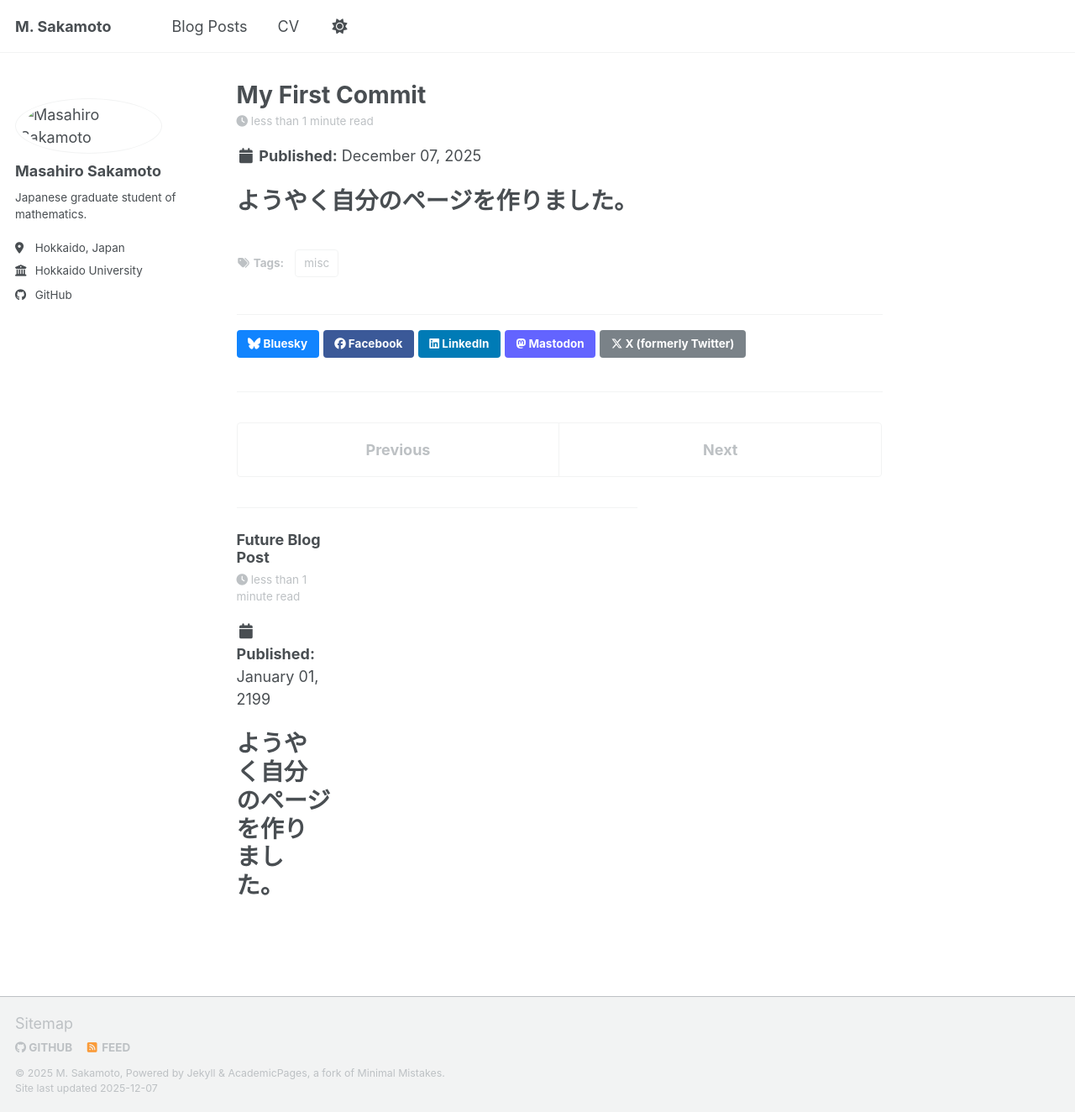
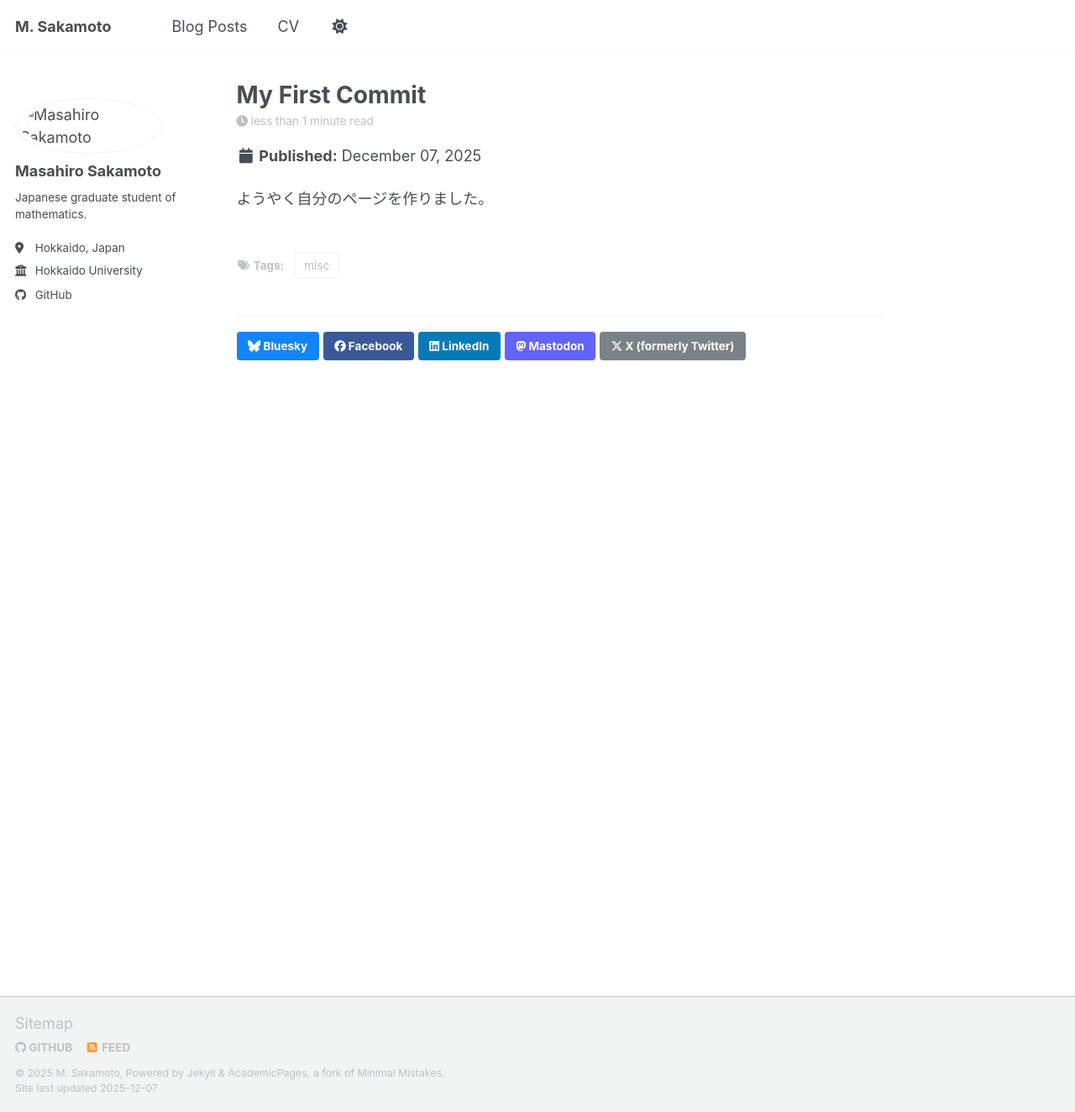
Before and after one commit to masa-moto/masa-moto.github.io, a Jekyll site: the page built from _posts/2025-12-07-first-commit.md, in a window 1280 px wide and 1324 px high. Shown: the whole window at 84% size. Built offline with Jekyll 4.4.1, drawn with Linux system fonts in a browser that asks for light colours; a script bundle is joined from its source files by our own code; library files that are not in the unit come from our copies.

Commit message:
edit: edit file

```diff
--- a/_posts/2025-12-07-first-commit.md
+++ b/_posts/2025-12-07-first-commit.md
@@ -7,4 +7,4 @@ tags:
 ---
 
 
-# ようやく自分のページを作りました。
+ようやく自分のページを作りました。
--- a/_posts/2199-01-01-future-post.md
+++ /dev/null
@@ -1,9 +0,0 @@
----
-title: 'Future Blog Post'
-date: 2199-01-01
-permalink: /posts/2025/12/blog-post-1/
-tags:
-  - misc
----
-
-# ようやく自分のページを作りました。
```
